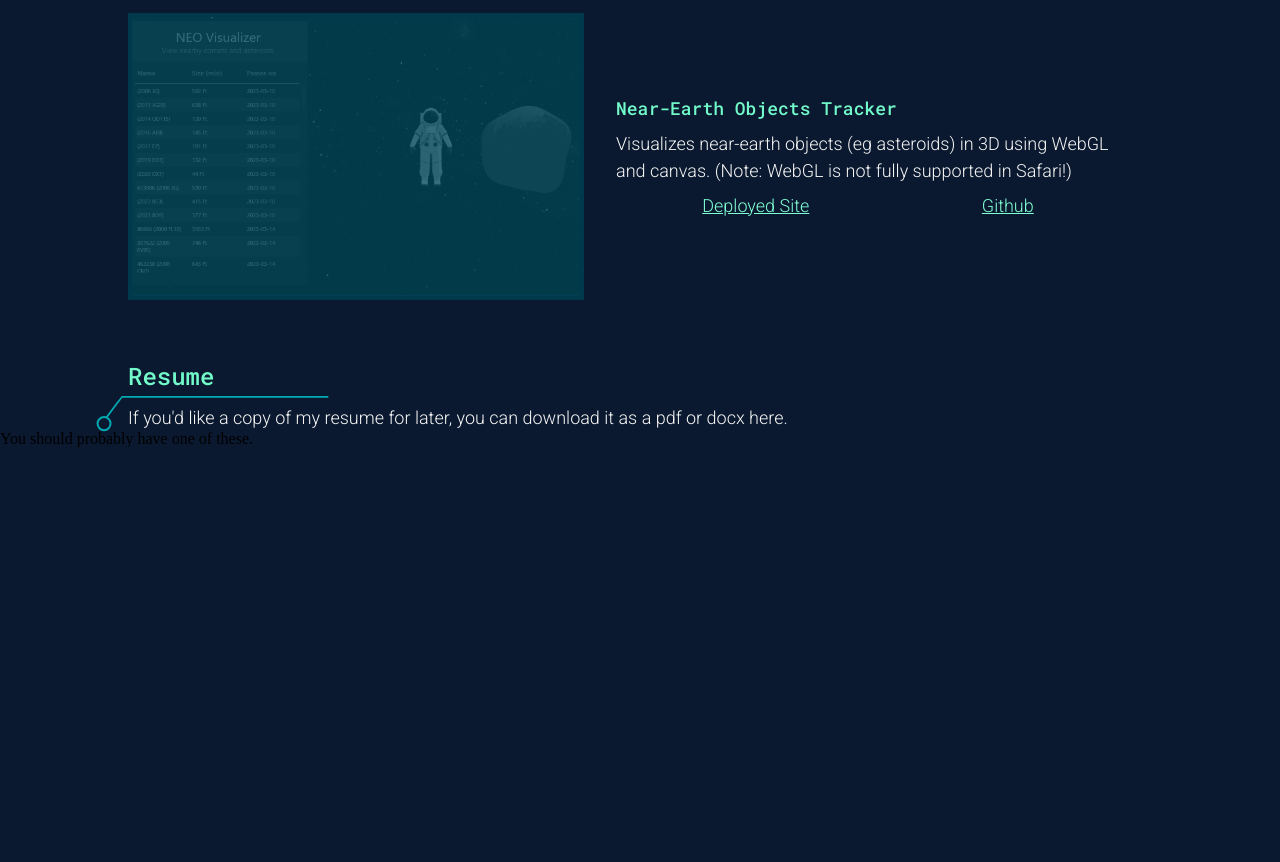
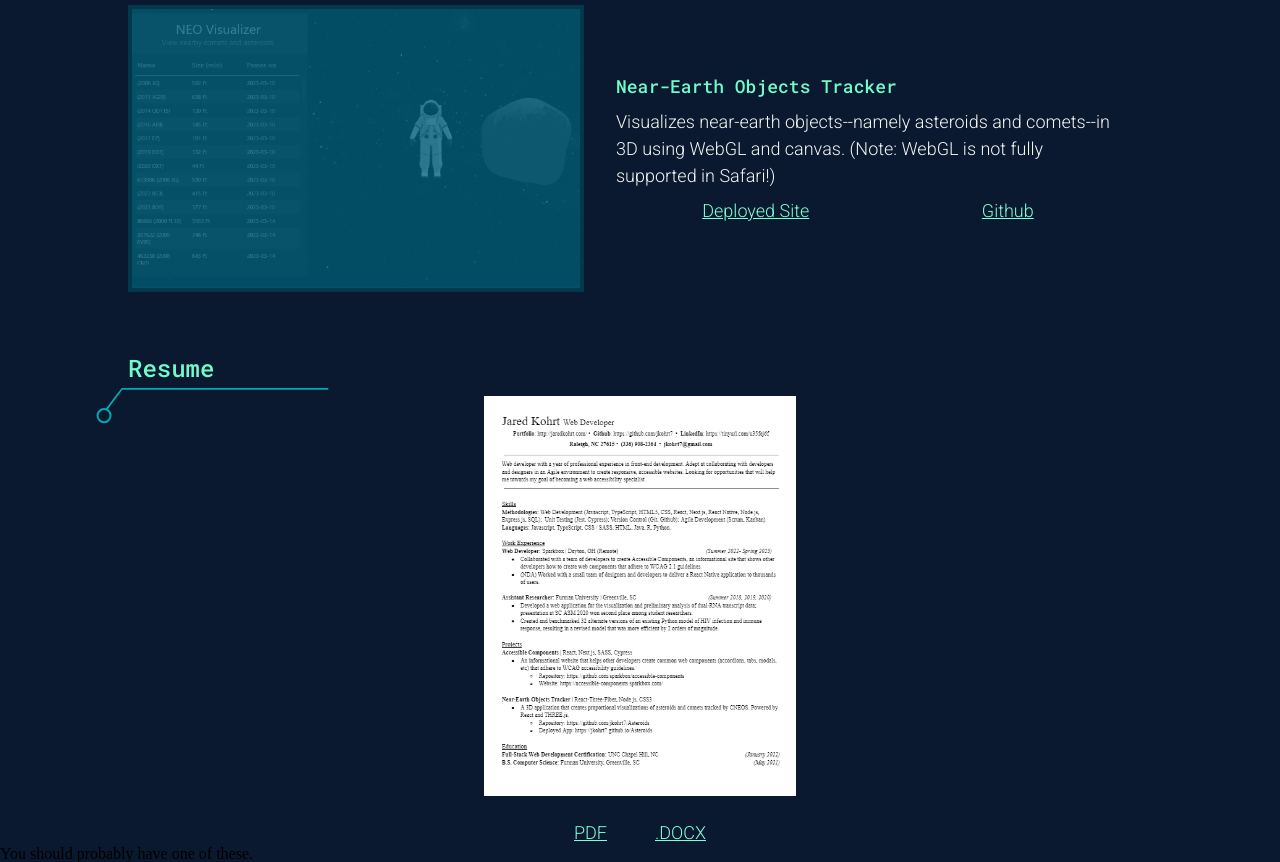
Before and after one commit to jkohrt7/Portfolio_2023, a website: page index.html in a window 1280 px wide. Shown: the part 1546-2408 px from the top of the page. Before the commit the page ends 1993 px from the top, so only its background shows below. Drawn offline with Linux system fonts and the light colour scheme.

Commit message:
feat: resume section

```diff
--- a/index.html
+++ b/index.html
@@ -56,7 +56,7 @@
                 </div>
                 <div class="about-me__body">
                     <p>
-                         Hey! I'm Jared, a web developer and aspiring accessibility specialist. I kicked off my webdev career back in 2020 when I was part of a research team creating a web app for processing and visualizing biological data. That taste of web dev got me hooked, and I decided to pursue a career in the field after I graduated with a BS in computer science. Since then, I've worked with <a href="https://sparkbox.com/">Sparkbox</a> to create <a href="https://accessible-components.sparkbox.com/">Accessible Components</a> (a reference site that helps other web devs adhere to WCAG guidelines) and a React Native application for a client that I can't name (signed an NDA).
+                         Hi! I'm Jared, a web developer and aspiring accessibility specialist. I kicked off my webdev career back in 2020 when I was part of a research team creating a web app for processing and visualizing biological data. That taste of web dev got me hooked, and I decided to pursue a career in the field after I graduated with a BS in computer science. Since then, I've worked with <a href="https://sparkbox.com/">Sparkbox</a> to create <a href="https://accessible-components.sparkbox.com/">Accessible Components</a> (a reference site that helps other web devs adhere to WCAG guidelines) and a React Native application for a client that I can't name (signed an NDA).
                     </p>
                     <p>
                         Sparkbox placed a lot of importance on creating accessible products, and that's a mindset I'm interested in cultivating and learning more about as I continue my career. I'd ultimately like to become a certified accessibility specialist and am working on neccessary prerequsites.
@@ -97,7 +97,7 @@
                             <h3>Near-Earth Objects Tracker</h3>
                             <div class="portfolio-item__about">
                                 <p>
-                                    Visualizes near-earth objects (eg asteroids) in 3D using WebGL and canvas. (Note: WebGL is not fully supported in Safari!)
+                                    Visualizes near-earth objects--namely asteroids and comets--in 3D using WebGL and canvas. (Note: WebGL is not fully supported in Safari!)
                                 </p>
                                 <div class="portfolio-item__links">
                                     <a href="https://jkohrt7.github.io/Asteroids/">Deployed Site</a>
@@ -114,8 +114,16 @@
                         <img class="resume__underline-svg" src="./img/line-with-circle.svg" alt="">
                     </div>
                     <div class="resume__body">
-                        If you'd like a copy of my resume for later, you can download it as a pdf or docx here.
+                        <div class="resume__body--image">
+                            <img src="./img/resume.png" alt="A screencap of a resume">
+                        </div>
+
+                        <div class="resume__body--links">
+                            <a href="https://docs.google.com/document/d/1IAn-l_1cy0RyPTzwF3KyB1Vy3AohRhtjMjQooHjFRuo/export?format=pdf">PDF</a>
+                            <a href="https://docs.google.com/document/d/1IAn-l_1cy0RyPTzwF3KyB1Vy3AohRhtjMjQooHjFRuo/export?format=doc">.DOCX</a>
+                        </div>
                     </div>
+
             </section>
         </div>
     </main>
--- a/styles/sass/header-styles.scss
+++ b/styles/sass/header-styles.scss
@@ -84,7 +84,7 @@ $secondary-aqua: #72FACA;
     color: whitesmoke;
     background-color: $primary-navy;
 
-    padding: 2rem 2rem 2rem 2rem;
+    padding: 1.5rem 2rem 2rem 2rem;
     height: 100vh;
 
     display: flex;
@@ -262,7 +262,7 @@ $secondary-aqua: #72FACA;
             content: "";
             position: absolute;
             left: 0;
-            background-color: rgba(1, 75, 97, 0.75);
+            background-color: rgba(1, 101, 131, 0.75);
             width: 100%;
             height: 100%;
             max-height: 100%;
@@ -277,11 +277,21 @@ $secondary-aqua: #72FACA;
             }
 
             &::before {
-                background-color: rgba(1, 75, 97, 0);
+                background-color: rgba(1, 101, 131, 0);
             }
         }
     }
+
+    @media (max-width: 920px) {
+        &__image {
+            display:none;
+        }
+
+        background-color: $secondary-navy;
+    }
 }
+
+
 
 .resume {
     &__header {
@@ -290,6 +300,24 @@ $secondary-aqua: #72FACA;
 
     &__body {
         @include article-body;
+        display: flex;
+        flex-direction: column;
+        gap: 1rem;
+
+        &--links {
+            display: flex;
+            justify-content: center;
+            gap:3rem;
+        }
+
+        &--image {
+            margin: auto;
+
+
+            img {
+                max-height: 25rem;
+            }
+        }
     }
 
     &__underline-svg {
```
Also changed, not shown: img/resume.png (added), styles/css/header-styles.css.
